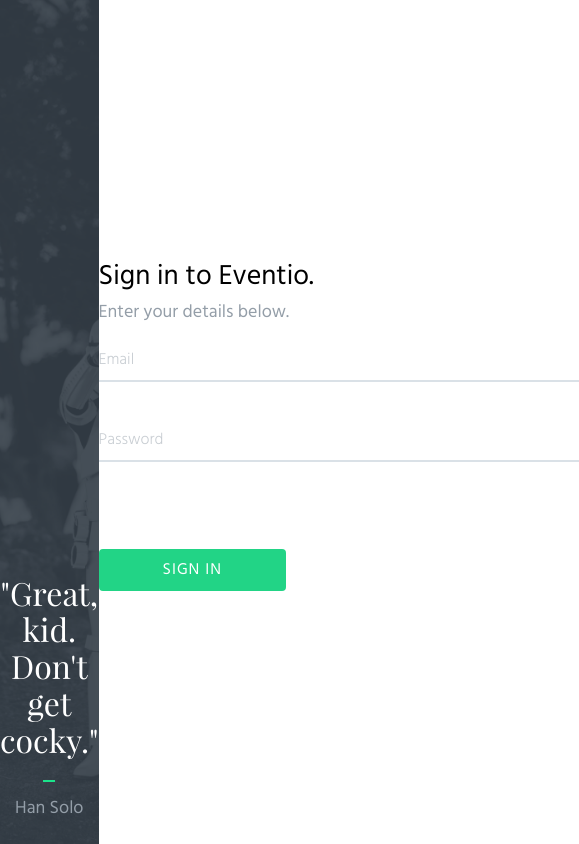
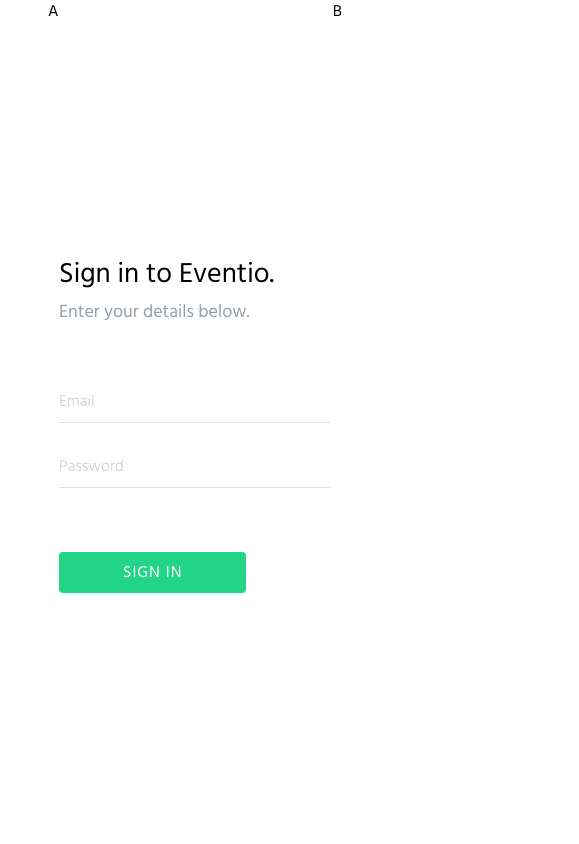
Before and after one commit to RiggyZoo/STRV-TestProject, a React (Create React App) app: page / in a window 390 px wide. Shown: the whole page, 579 px wide, since content can reach past the window. Built offline with nearby package versions, Linux system fonts and the light colour scheme.

Commit message:
FEAT:Hooks added. Login page

```diff
--- a/src/components/Input/styles.ts
+++ b/src/components/Input/styles.ts
@@ -23,7 +23,7 @@
   border: none;
 
   font-family: Hind-Regular, sans-serif;
-  border-bottom: 2px solid
+  border-bottom: 1px solid
     ${({ errors }) => (errors ? colors.inputError : colors.inputNormal)};
   background-color: transparent;
   padding: 0 0 0.5rem;
--- a/src/containers/LoginForm/index.tsx
+++ b/src/containers/LoginForm/index.tsx
@@ -1,7 +1,14 @@
-import React, { useEffect, useState } from 'react'
+import React, { FC, useEffect, useState } from 'react'
 import * as Yup from 'yup'
 import { Field, Form, Formik, FormikHelpers } from 'formik'
-import { Container, FieldsContainer, MainTitle, Title } from './styles'
+import {
+  Container,
+  ErrorMessage,
+  FieldContainer,
+  FieldsContainer,
+  MainTitle,
+  Title,
+} from './styles'
 import { InputField } from '../InputContainer'
 import { Button } from '../../components/Button'
 import { Buttons, ButtonSize } from '../../components/Button/Button'
@@ -11,7 +18,7 @@
   email: string
   password: string
 }
-const LoginForm = () => {
+const LoginForm: FC<{ isBreakPoint: boolean }> = ({ isBreakPoint }) => {
   const [isError, setIsError] = useState<boolean>(false)
   const initValues = {
     email: '',
@@ -26,14 +33,12 @@
       console.log(data)
       if (status === 400) {
         setIsError(true)
+        actions.setErrors({ email: ' ', password: ' ' })
       }
       console.log(jwt)
     }
     fetchData(values)
   }
-  const validationSchema = Yup.object().shape({
-    email: Yup.string().required('sd'),
-  })
 
   useEffect(() => {
     const p = {
@@ -43,34 +48,36 @@
   }, [])
 
   return (
-    <Formik
-      initialValues={initValues}
-      onSubmit={handleSubmit}
-      validationSchema={validationSchema}
-    >
+    <Formik initialValues={initValues} onSubmit={handleSubmit}>
       {(props) => (
         <Form>
-          <Container>
+          <Container isBreakPoint={isBreakPoint}>
             <MainTitle>Sign in to Eventio.</MainTitle>
 
             {isError ? (
-              <div>is Error</div>
+              <ErrorMessage>
+                Oops! That email and password combination is not valid.
+              </ErrorMessage>
             ) : (
               <Title>Enter your details below.</Title>
             )}
             <FieldsContainer>
+              <FieldContainer>
                 <Field
                   type="text"
                   name="email"
                   label="Email"
                   component={InputField}
                 />
+              </FieldContainer>
+              <FieldContainer>
                 <Field
                   type="password"
                   name="password"
                   label="Password"
                   component={InputField}
                 />
+              </FieldContainer>
             </FieldsContainer>
             <div>
               <Button
--- a/src/containers/LoginForm/styles.ts
+++ b/src/containers/LoginForm/styles.ts
@@ -1,9 +1,9 @@
 import styled from 'styled-components'
 import { colors } from '../../styles/themes'
 
-export const Container = styled.div`
+export const Container = styled.div<{ isBreakPoint: boolean }>`
   display: flex;
-  min-width: 480px;
+  min-width: ${({ isBreakPoint }) => (isBreakPoint ? '30rem' : '17rem')};
   justify-content: space-between;
   flex-direction: column;
 `
@@ -16,14 +16,24 @@
 export const Title = styled.h3`
   font-size: 1.125rem;
   color: ${colors.greySecondary};
-  line-height: 1.5rem;
+
   font-style: normal;
   font-weight: normal;
 `
 export const FieldsContainer = styled.div`
   display: flex;
-  min-height: 10rem;
-  margin-bottom: 4rem;
+  align-content: space-around;
+  margin: 4rem 0;
   flex-direction: column;
-  justify-content: space-around;
 `
+export const FieldContainer = styled.div`
+  &:first-child {
+    margin-bottom: 2rem;
+  }
+`
+export const ErrorMessage = styled.div`
+  font-size: 1.125rem;
+  line-height: 1.5rem;
+  color: ${colors.secondary};
+  font-family: Hind-Light, sans-serif;
+`
--- a/src/containers/LoginPage/index.tsx
+++ b/src/containers/LoginPage/index.tsx
@@ -8,16 +8,21 @@
   Line,
 } from './styles'
 import LoginForm from '../LoginForm'
+import { useMediaQuery } from '../../hooks/useMediaQuery'
 
 const LoginPage = () => {
+  const isBreakPoint = useMediaQuery(400)
+
+  console.log(isBreakPoint, 'bereka')
   return (
     <>
-      <Container>
-        {/*   <TopPart>
-          <div>Easdl;asdlasjdnalsjdnaslkjdnaskldjn.</div>
-          <div>Log</div>
-        </TopPart>*/}
+      <Container isBreakPoint={isBreakPoint}>
+        <TopPart>
+          <div>A</div>
+          <div>B</div>
+        </TopPart>
 
+        {isBreakPoint && (
           <RightContent>
             <Title>
               &quot;Great, kid. Don&apos;t <span style={{ display: 'block' }} />{' '}
@@ -26,8 +31,9 @@
               <span>Han Solo</span>
             </Title>
           </RightContent>
+        )}
         <Content>
-          <LoginForm />
+          <LoginForm isBreakPoint={isBreakPoint} />
         </Content>
       </Container>
     </>
--- a/src/containers/LoginPage/styles.ts
+++ b/src/containers/LoginPage/styles.ts
@@ -2,15 +2,21 @@
 import RightImage from '../../assets/img/Image.png'
 import { colors } from '../../styles/themes'
 
-export const Container = styled.div`
+interface IsBreakpointProp {
+  isBreakPoint: boolean
+}
+export const Container = styled.div<IsBreakpointProp>`
   position: relative;
-  display: flex;
+  display: ${({ isBreakPoint }) => (!isBreakPoint ? 'block' : 'flex')};
   flex-direction: row;
-  z-index: 10;
+  min-height: ${({ isBreakPoint }) => isBreakPoint && '100%'};
 `
 
 export const TopPart = styled.div`
-  margin: 0 2rem;
+  width: 100%;
+  padding: 0 3rem;
+  display: flex;
+  position: absolute;
   justify-content: space-between;
 `
 export const RightContent = styled.div`
@@ -47,6 +53,9 @@
 
   justify-content: center;
   align-items: center;
+  @media (max-width: 415px) {
+    margin: 0 1.5rem;
+  }
 `
 export const Line = styled.div`
   &:after {
--- /dev/null
+++ b/src/hooks/useMediaQuery.ts
@@ -0,0 +1,27 @@
+import { useState, useCallback, useEffect } from 'react'
+
+export const useMediaQuery = (width: number) => {
+  if (
+    typeof window === 'undefined' ||
+    typeof window.matchMedia === 'undefined'
+  ) {
+    return false
+  }
+
+  const media = window.matchMedia(`(min-width: ${width}px)`)
+  // eslint-disable-next-line react-hooks/rules-of-hooks
+  const [targetReached, setTargetReached] = useState(!!media.matches)
+
+  // eslint-disable-next-line react-hooks/rules-of-hooks
+  const updateTarget = useCallback((e) => {
+    setTargetReached(!!e.matches)
+  }, [])
+
+  // eslint-disable-next-line react-hooks/rules-of-hooks
+  useEffect(() => {
+    media.addListener(updateTarget)
+    return () => media.removeListener(updateTarget)
+  }, [])
+
+  return targetReached
+}
--- a/src/styles/master.css
+++ b/src/styles/master.css
@@ -28,6 +28,7 @@
   margin: 0;
   outline: none;
   padding: 0;
+
 }
 
 body {
```
Also changed, not shown: src/hooks/useClickOutside.js (added, +26 -0 lines), src/hooks/useCloseClickOutside.js (added, +25 -0 lines), src/hooks/useClosePressEsc.js (added, +17 -0 lines), src/hooks/useModal.ts (added, +15 -0 lines), src/hooks/useMutationObservable.ts (added, +35 -0 lines). Lines whose indentation alone changed are shown as unchanged.
